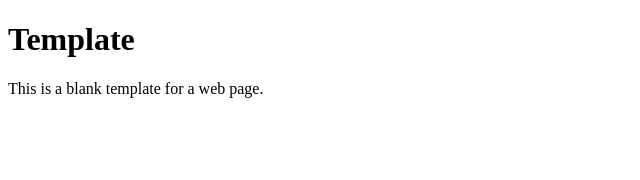
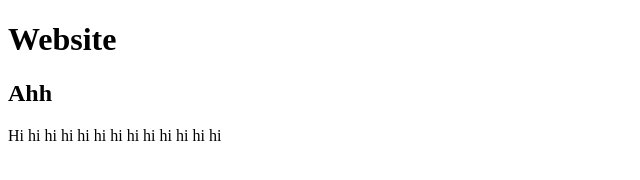
Before and after one commit to 1-10-0/website-ahh, a plain HTML site: page index.html in a window 1280 px wide. Shown: the whole page, without its empty margins (0-640 px from the left). Drawn offline with Linux system fonts and the light colour scheme.

Commit message:
Update index.html

```diff
--- a/index.html
+++ b/index.html
@@ -1,13 +1,15 @@
 <!DOCTYPE html>
 <html>
 <head>
-
+<link rel="icon" type="image/x-icon" href="favicon.png">
 </head>
 <body>
 
-  <h1>Template</h1>
 
-  <p>This is a blank template for a web page.</p>
+  <h1>Website</h1>
+  <h2>Ahh</h2>
+
+  <p>Hi hi hi hi hi hi hi hi hi hi hi hi hi </p>
 
 </body>
 </html>
```
